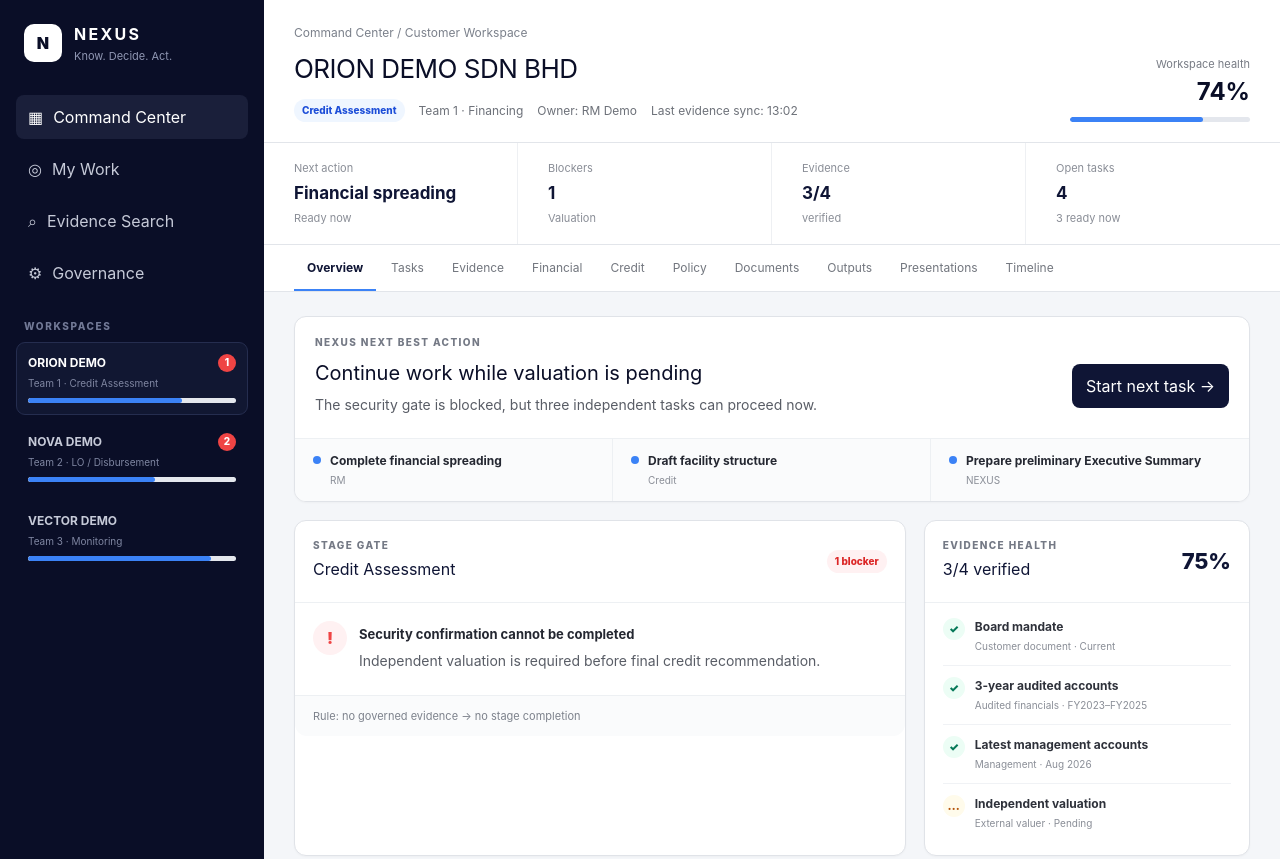
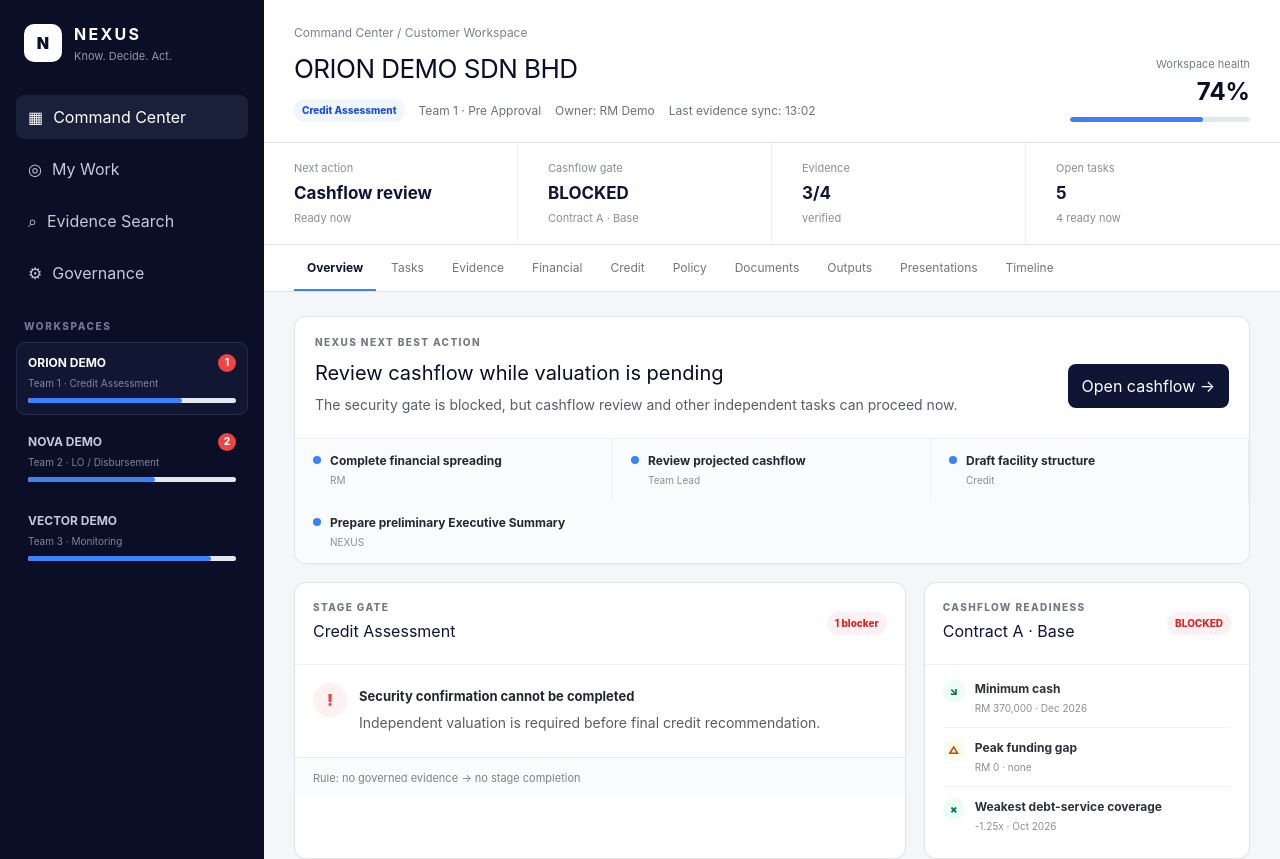
Before and after one commit to azamkassim/nexus-design-system, a React (Vite) app: page / in a window 1280 px wide. Shown: the top 859 px of the page. Built offline with nearby package versions, Linux system fonts and the light colour scheme; the HTML template or start-up script is replaced by a standard one.

Commit message:
feat: surface cashflow intelligence in Financial workspace

```diff
--- a/src/App.tsx
+++ b/src/App.tsx
@@ -1,5 +1,10 @@
 import { useMemo, useState } from 'react'
 import PresentationPanel from './PresentationPanel'
+import {
+  assessCashflowScenario,
+  type CashflowPolicy,
+  type CashflowScenario,
+} from './nexus'
 
 const tabs = ['Overview', 'Tasks', 'Evidence', 'Financial', 'Credit', 'Policy', 'Documents', 'Outputs', 'Presentations', 'Timeline'] as const
 type Tab = (typeof tabs)[number]
@@ -21,6 +26,7 @@ type Evidence = {
 const tasks: Task[] = [
   { title: 'Confirm security package', owner: 'RM', status: 'Blocked', reason: 'Awaiting independent valuation' },
   { title: 'Complete financial spreading', owner: 'RM', status: 'Ready' },
+  { title: 'Review projected cashflow', owner: 'Team Lead', status: 'Ready' },
   { title: 'Draft facility structure', owner: 'Credit', status: 'Ready' },
   { title: 'Prepare preliminary Executive Summary', owner: 'NEXUS', status: 'Ready' },
   { title: 'Validate customer mandate', owner: 'RM', status: 'Done' },
@@ -46,9 +52,108 @@ const activity = [
   ['11:55', 'Output', 'Preliminary ES regenerated from governed data'],
 ]
 
+const cashflowPolicy: CashflowPolicy = {
+  minimumClosingCash: 100_000,
+  minimumDebtServiceCoverage: 1.2,
+  maximumCollectionDelayDays: 60,
+}
+
+const cashflowScenarios: CashflowScenario[] = [
+  {
+    id: 'contract-a-base',
+    label: 'Contract A · Base',
+    kind: 'BASE',
+    collectionDelayDays: 30,
+    months: [
+      {
+        period: 'Oct 2026',
+        openingCash: 450_000,
+        customerCollections: 900_000,
+        otherInflows: 0,
+        operatingOutflows: 950_000,
+        capex: 100_000,
+        scheduledDebtService: 120_000,
+        financingDrawdown: 200_000,
+        financingRepayment: 0,
+      },
+      {
+        period: 'Nov 2026',
+        openingCash: 380_000,
+        customerCollections: 1_150_000,
+        otherInflows: 0,
+        operatingOutflows: 870_000,
+        capex: 50_000,
+        scheduledDebtService: 120_000,
+        financingDrawdown: 0,
+        financingRepayment: 0,
+      },
+      {
+        period: 'Dec 2026',
+        openingCash: 490_000,
+        customerCollections: 1_050_000,
+        otherInflows: 0,
+        operatingOutflows: 860_000,
+        capex: 40_000,
+        scheduledDebtService: 120_000,
+        financingDrawdown: 0,
+        financingRepayment: 150_000,
+      },
+    ],
+  },
+  {
+    id: 'contract-a-downside',
+    label: 'Contract A · Downside',
+    kind: 'DOWNSIDE',
+    collectionDelayDays: 75,
+    months: [
+      {
+        period: 'Oct 2026',
+        openingCash: 450_000,
+        customerCollections: 650_000,
+        otherInflows: 0,
+        operatingOutflows: 950_000,
+        capex: 100_000,
+        scheduledDebtService: 120_000,
+        financingDrawdown: 200_000,
+        financingRepayment: 0,
+      },
+      {
+        period: 'Nov 2026',
+        openingCash: 130_000,
+        customerCollections: 760_000,
+        otherInflows: 0,
+        operatingOutflows: 900_000,
+        capex: 50_000,
+        scheduledDebtService: 120_000,
+        financingDrawdown: 100_000,
+        financingRepayment: 0,
+      },
+      {
+        period: 'Dec 2026',
+        openingCash: -80_000,
+        customerCollections: 820_000,
+        otherInflows: 0,
+        operatingOutflows: 880_000,
+        capex: 40_000,
+        scheduledDebtService: 120_000,
+        financingDrawdown: 0,
+        financingRepayment: 150_000,
+      },
+    ],
+  },
+]
+
+const cashflowViews = cashflowScenarios.map((scenario) => assessCashflowScenario(scenario, cashflowPolicy))
+const primaryCashflowView = cashflowViews[0]
+
 function StatusPill({ status }: { status: Task['status'] }) {
   const cls = status === 'Done' ? 'success' : status === 'Blocked' ? 'danger' : 'info'
   return <span className={`pill ${cls}`}>{status}</span>
+}
+
+function CashflowGatePill({ gate }: { gate: 'PASS' | 'REVIEW' | 'BLOCKED' }) {
+  const cls = gate === 'PASS' ? 'success' : gate === 'BLOCKED' ? 'danger' : 'warning'
+  return <span className={`pill ${cls}`}>{gate}</span>
 }
 
 function Progress({ value }: { value: number }) {
@@ -57,6 +162,14 @@ function Progress({ value }: { value: number }) {
       <div className="progress-fill" style={{ width: `${value}%` }} />
     </div>
   )
+}
+
+function formatCurrency(value: number): string {
+  return new Intl.NumberFormat('en-MY', {
+    style: 'currency',
+    currency: 'MYR',
+    maximumFractionDigits: 0,
+  }).format(value)
 }
 
 function App() {
@@ -72,10 +185,10 @@ function App() {
             <div className="section-kicker">NEXUS NEXT BEST ACTION</div>
             <div className="next-action-row">
               <div>
-                <h2>Continue work while valuation is pending</h2>
-                <p>The security gate is blocked, but three independent tasks can proceed now.</p>
+                <h2>Review cashflow while valuation is pending</h2>
+                <p>The security gate is blocked, but cashflow review and other independent tasks can proceed now.</p>
               </div>
-              <button className="primary-button">Start next task →</button>
+              <button className="primary-button" onClick={() => setActiveTab('Financial')}>Open cashflow →</button>
             </div>
             <div className="action-strip">
               {readyTasks.map((task) => (
@@ -111,6 +224,39 @@ function App() {
           <section className="panel">
             <div className="panel-heading">
               <div>
+                <div className="section-kicker">CASHFLOW READINESS</div>
+                <h3>{primaryCashflowView.scenarioLabel}</h3>
+              </div>
+              <CashflowGatePill gate={primaryCashflowView.gate} />
+            </div>
+            <div className="evidence-list">
+              <div className="evidence-row">
+                <span className="check">↘</span>
+                <div>
+                  <strong>Minimum cash</strong>
+                  <small>{formatCurrency(primaryCashflowView.minimumClosingCash)} · {primaryCashflowView.minimumClosingCashPeriod ?? 'n/a'}</small>
+                </div>
+              </div>
+              <div className="evidence-row">
+                <span className="pending">△</span>
+                <div>
+                  <strong>Peak funding gap</strong>
+                  <small>{formatCurrency(primaryCashflowView.peakFundingGap)} · {primaryCashflowView.peakFundingGapPeriod ?? 'none'}</small>
+                </div>
+              </div>
+              <div className="evidence-row">
+                <span className="check">×</span>
+                <div>
+                  <strong>Weakest debt-service coverage</strong>
+                  <small>{primaryCashflowView.minimumDebtServiceCoverage?.toFixed(2) ?? 'n/a'}x · {primaryCashflowView.minimumDebtServiceCoveragePeriod ?? 'n/a'}</small>
+                </div>
+              </div>
+            </div>
+          </section>
+
+          <section className="panel">
+            <div className="panel-heading">
+              <div>
                 <div className="section-kicker">EVIDENCE HEALTH</div>
                 <h3>{verifiedCount}/{evidence.length} verified</h3>
               </div>
@@ -134,7 +280,7 @@ function App() {
             <h3>One governed customer model</h3>
             <p>Structured facts and verified evidence flow into every downstream output instead of being re-keyed.</p>
             <div className="flow">
-              <span>Data entry</span><b>→</b><span>Evidence</span><b>→</b><span>Analysis</span><b>→</b><span>Decision</span><b>→</b><span>Outputs</span>
+              <span>Data entry</span><b>→</b><span>Evidence</span><b>→</b><span>Cashflow</span><b>→</b><span>Decision</span><b>→</b><span>Outputs</span>
             </div>
           </section>
         </div>
@@ -177,14 +323,72 @@ function App() {
       )
     }
 
+    if (activeTab === 'Financial') {
+      return (
+        <div className="overview-grid">
+          <section className="panel next-action">
+            <div className="panel-heading">
+              <div>
+                <div className="section-kicker">CASHFLOW DECISION VIEW</div>
+                <h2>Can the proposed structure survive the timing of cash?</h2>
+              </div>
+              <CashflowGatePill gate={primaryCashflowView.gate} />
+            </div>
+            <p>Contract-level synthetic demo. Governed policy thresholds drive the gate; NEXUS does not hard-code approval decisions.</p>
+            <div className="metrics">
+              <div className="metric"><span>Minimum cash</span><strong>{formatCurrency(primaryCashflowView.minimumClosingCash)}</strong><small>{primaryCashflowView.minimumClosingCashPeriod ?? 'n/a'}</small></div>
+              <div className="metric"><span>Peak funding gap</span><strong>{formatCurrency(primaryCashflowView.peakFundingGap)}</strong><small>{primaryCashflowView.peakFundingGapPeriod ?? 'none'}</small></div>
+              <div className="metric"><span>Debt-service coverage</span><strong>{primaryCashflowView.minimumDebtServiceCoverage?.toFixed(2) ?? 'n/a'}x</strong><small>{primaryCashflowView.minimumDebtServiceCoveragePeriod ?? 'n/a'}</small></div>
+              <div className="metric"><span>Collection delay</span><strong>{primaryCashflowView.collectionDelayDays ?? 0} days</strong><small>tolerance: {cashflowPolicy.maximumCollectionDelayDays ?? 'n/a'} days</small></div>
+            </div>
+          </section>
+
+          <section className="panel table-panel">
+            <div className="panel-heading">
+              <div>
+                <div className="section-kicker">SCENARIO COMPARISON</div>
+                <h3>Base versus downside</h3>
+              </div>
+            </div>
+            <div className="table">
+              {cashflowViews.map((view) => (
+                <div className="table-row four" key={view.scenarioId}>
+                  <div><strong>{view.scenarioLabel}</strong><small>Minimum cash: {formatCurrency(view.minimumClosingCash)}</small></div>
+                  <span>{view.minimumDebtServiceCoverage?.toFixed(2) ?? 'n/a'}x DSCR</span>
+                  <span>{formatCurrency(view.peakFundingGap)} gap</span>
+                  <CashflowGatePill gate={view.gate} />
+                </div>
+              ))}
+            </div>
+          </section>
+
+          <section className="panel">
+            <div className="section-kicker">WHY THIS GATE</div>
+            <h3>{primaryCashflowView.scenarioLabel}</h3>
+            <div className="placeholder-list">
+              {primaryCashflowView.reasons.map((reason) => <div key={reason}><span>•</span>{reason}</div>)}
+            </div>
+          </section>
+
+          <section className="panel">
+            <div className="section-kicker">NEXT BEST ACTION</div>
+            <h3>What Azam needs to do next</h3>
+            <div className="placeholder-list">
+              {primaryCashflowView.nextActions.map((action) => <div key={action}><span>→</span>{action}</div>)}
+            </div>
+            <div className="gate-footer">Human decision remains with the authorised credit decision maker.</div>
+          </section>
+        </div>
+      )
+    }
+
     if (activeTab === 'Presentations') {
       return <PresentationPanel />
     }
 
-    const placeholder: Record<Exclude<Tab, 'Overview' | 'Tasks' | 'Evidence' | 'Presentations'>, { title: string; lines: string[] }> = {
-      Financial: { title: 'Financial Engine', lines: ['3-year spreading', 'Ratios and trends', 'Projected cash flow', 'Sensitivity and covenant checks'] },
-      Credit: { title: 'Credit Intelligence', lines: ['Strengths and weaknesses', 'Repayment source', 'Risk mitigants', 'Recommendation with evidence links'] },
-      Policy: { title: 'Policy & Decisioning', lines: ['Effective-dated rules', 'Clause-level evidence', 'Exception register', 'Human decision gate'] },
+    const placeholder: Record<Exclude<Tab, 'Overview' | 'Tasks' | 'Evidence' | 'Financial' | 'Presentations'>, { title: string; lines: string[] }> = {
+      Credit: { title: 'Credit Intelligence', lines: ['Strengths and weaknesses', 'Repayment source', 'Cashflow gate and stress outcome', 'Risk mitigants', 'Recommendation with evidence links'] },
+      Policy: { title: 'Policy & Decisioning', lines: ['Effective-dated rules', 'Clause-level evidence', 'Cashflow thresholds', 'Exception register', 'Human decision gate'] },
       Documents: { title: 'Document Intelligence', lines: ['Source pack', 'Extraction status', 'Duplicates and conflicts', 'Missing-document requests'] },
       Outputs: { title: 'Generated Outputs', lines: ['Pre-Assessment Memo', 'CAR', 'Executive Summary', 'Committee slides', 'LO / disbursement pack'] },
       Timeline: { title: 'Immutable Activity Timeline', lines: activity.map((item) => `${item[0]} · ${item[1]} · ${item[2]}`) },
@@ -242,7 +446,7 @@ function App() {
             <h1>ORION DEMO SDN BHD</h1>
             <div className="meta-line">
               <span className="pill info">Credit Assessment</span>
-              <span>Team 1 · Financing</span>
+              <span>Team 1 · Pre Approval</span>
               <span>Owner: RM Demo</span>
               <span>Last evidence sync: 13:02</span>
             </div>
@@ -255,8 +459,8 @@ function App() {
         </header>
 
         <section className="metrics">
-          <div className="metric"><span>Next action</span><strong>Financial spreading</strong><small>Ready now</small></div>
-          <div className="metric"><span>Blockers</span><strong>1</strong><small>Valuation</small></div>
+          <div className="metric"><span>Next action</span><strong>Cashflow review</strong><small>Ready now</small></div>
+          <div className="metric"><span>Cashflow gate</span><strong>{primaryCashflowView.gate}</strong><small>{primaryCashflowView.scenarioLabel}</small></div>
           <div className="metric"><span>Evidence</span><strong>{verifiedCount}/{evidence.length}</strong><small>verified</small></div>
           <div className="metric"><span>Open tasks</span><strong>{tasks.filter((task) => task.status !== 'Done').length}</strong><small>{readyTasks.length} ready now</small></div>
         </section>
```
